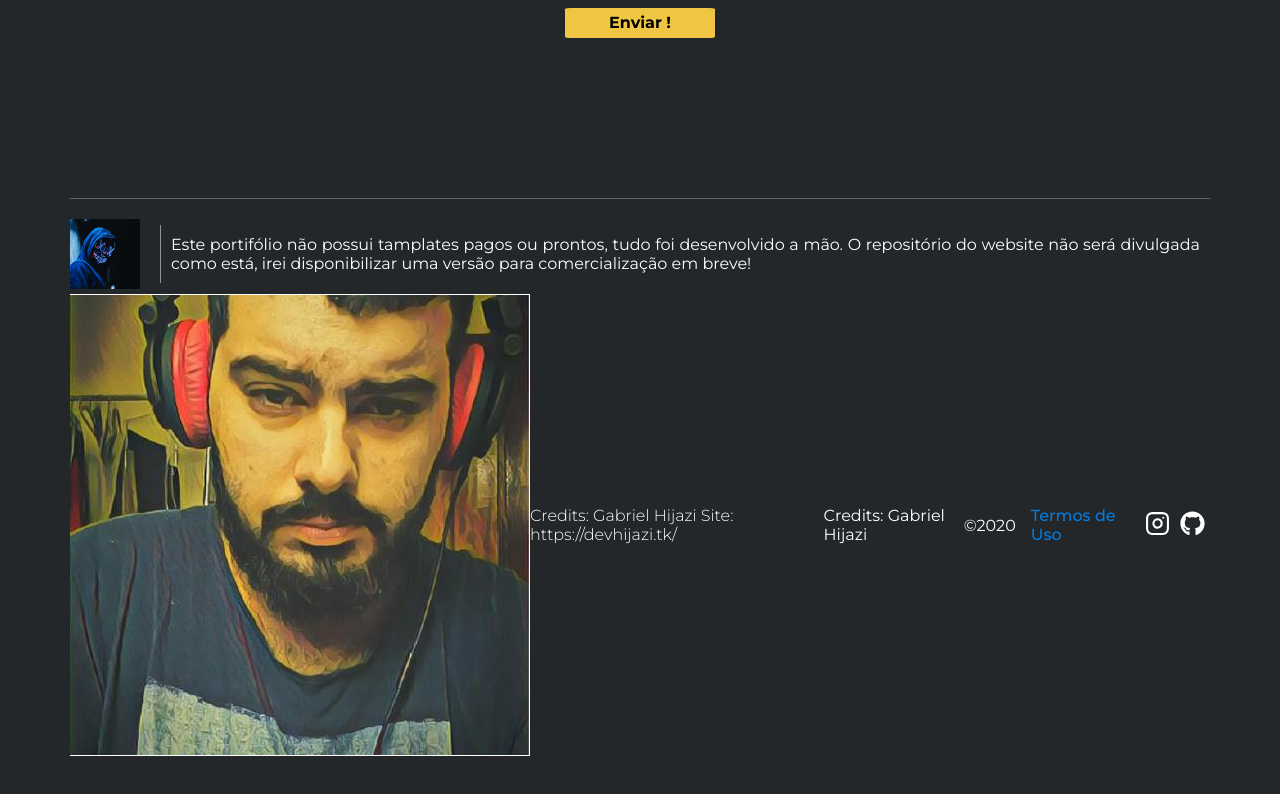
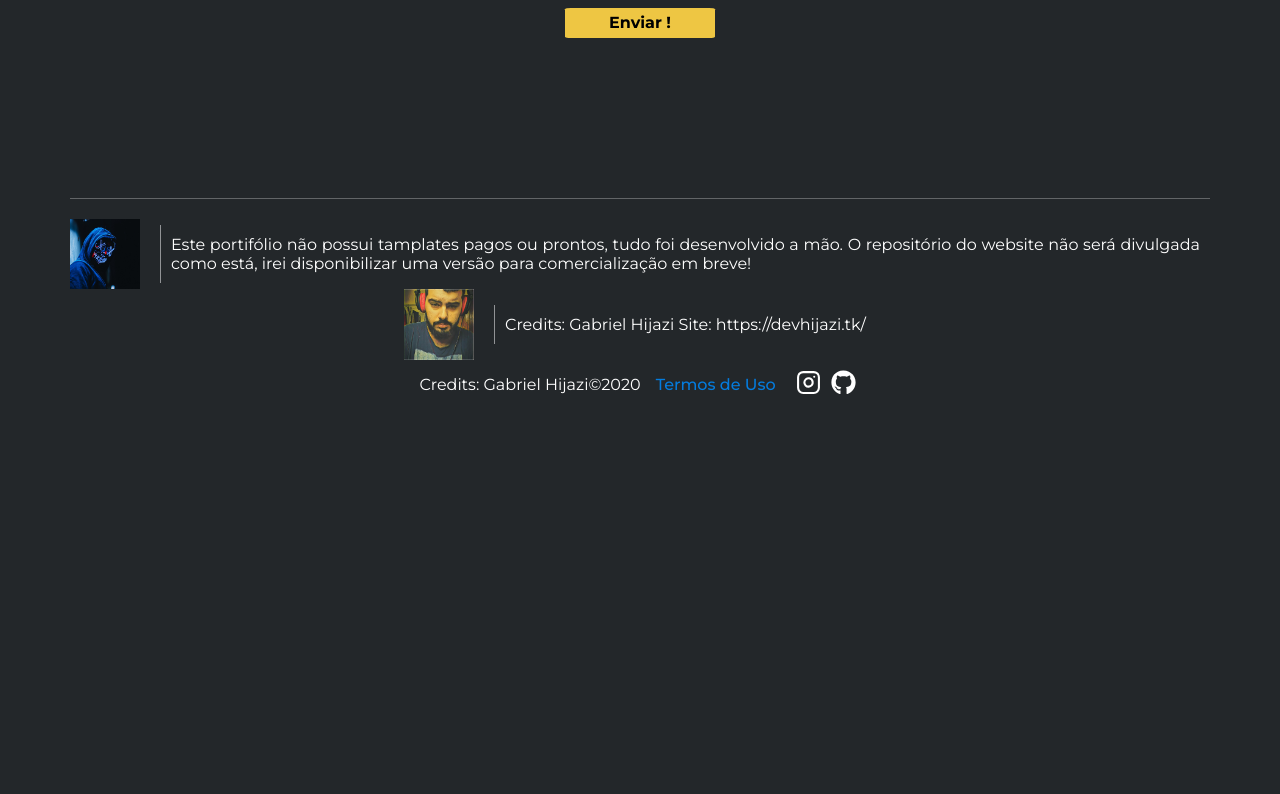
Before and after one commit to DevAlisson/portifolio_nextjs, a Next.js app: page / in a window 1280 px wide. Shown: the part 2675-3469 px from the top of the page. After the commit the page ends 3119 px from the top, so only its background shows below. Built offline with nearby package versions, Linux system fonts and the light colour scheme.

Commit message:
Update index.js

```diff
--- a/src/components/Footer/index.js
+++ b/src/components/Footer/index.js
@@ -23,12 +23,14 @@ const FooterComponent = () => (
         está, irei disponibilizar uma versão para comercialização em breve!
       </p>
     </Content>
-    <NavigationContainer>
-  <img src="/static/tests/hijazi.png" alt="Gabriel Hijazi" />
-  <p>
+    <Content>
+   <img src="/static/tests/hijazi.png" alt="Gabriel Hijazi" />
+   <p>
       Credits: Gabriel Hijazi
       Site: https://devhijazi.tk/
       </p>
+    </Content>
+    <NavigationContainer>
       <strong>Credits: Gabriel Hijazi</strong>
       <strong>©2020</strong>
       <Navigation>
```
